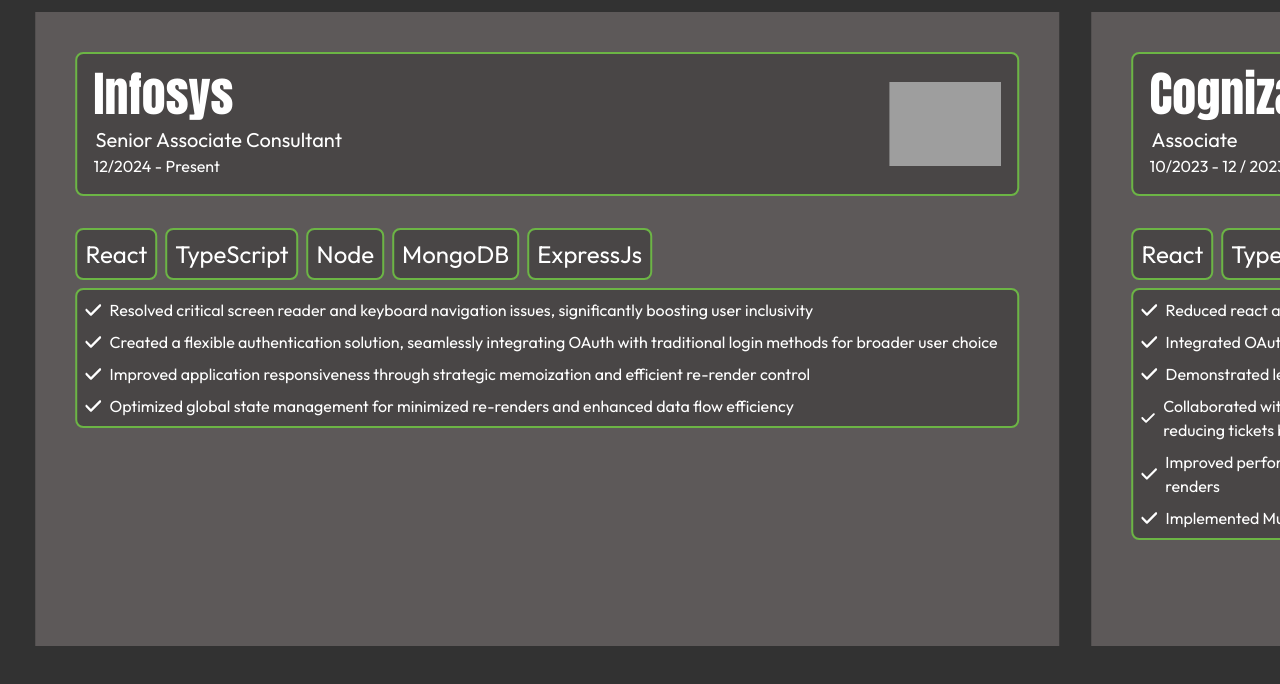
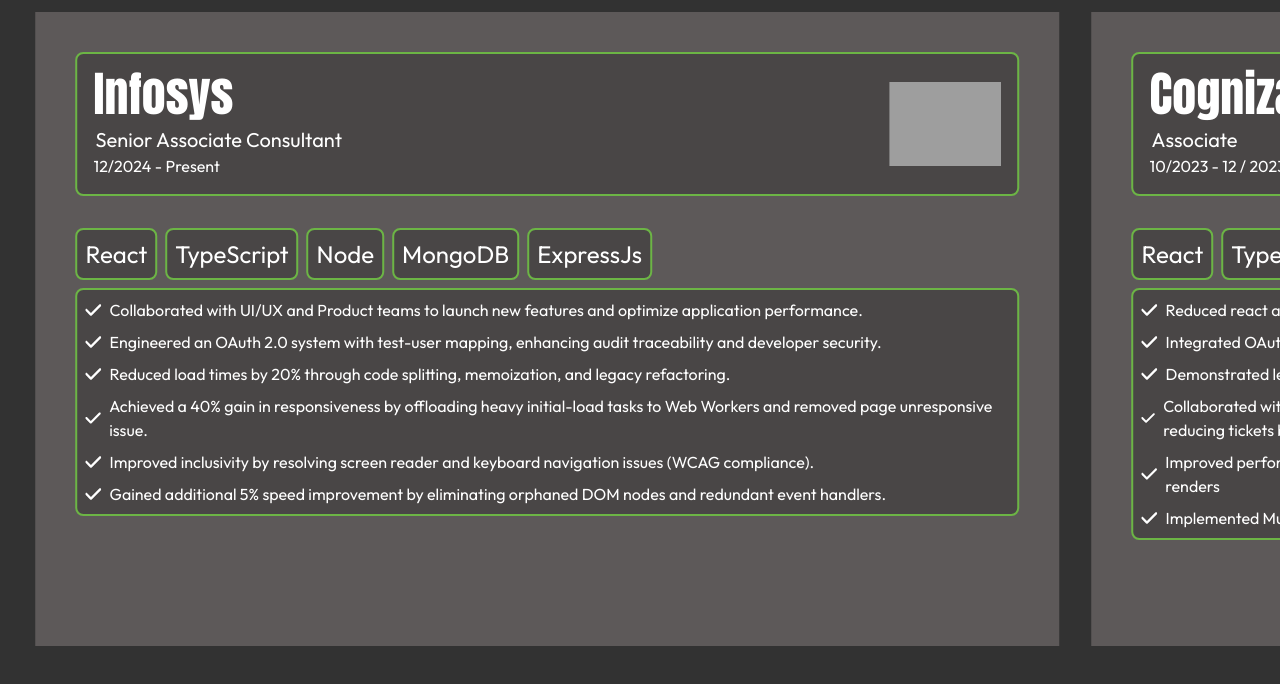
Before and after one commit to s-decico/portfolio, a Next.js app: page / in a window 1280 px wide. Shown: the part 868-1552 px from the top of the page. Built offline with nearby package versions, Linux system fonts and the light colour scheme; grey boxes are pictures that could not be loaded.

Commit message:
Updated experience

```diff
--- a/src/contexts/ExperienceContextProvider.jsx
+++ b/src/contexts/ExperienceContextProvider.jsx
@@ -35,10 +35,12 @@
       companylogo:
         "https://encrypted-tbn0.gstatic.com/images?q=tbn:ANd9GcSOb0W_vzx_kj-Ty0DDoRHMf1k7MFpajnMKVA&s",
       details: [
-        "Resolved critical screen reader and keyboard navigation issues, significantly boosting user inclusivity",
-        "Created a flexible authentication solution, seamlessly integrating OAuth with traditional login methods for broader user choice",
-        "Improved application responsiveness through strategic memoization and efficient re-render control",
-        "Optimized global state management for minimized re-renders and enhanced data flow efficiency",
+        "Collaborated with UI/UX and Product teams to launch new features and optimize application performance.",
+        "Engineered an OAuth 2.0 system with test-user mapping, enhancing audit traceability and developer security.",
+        "Reduced load times by 20% through code splitting, memoization, and legacy refactoring.",
+        "Achieved a 40% gain in responsiveness by offloading heavy initial-load tasks to Web Workers and removed page unresponsive issue.",
+        "Improved inclusivity by resolving screen reader and keyboard navigation issues (WCAG compliance).",
+        "Gained additional 5% speed improvement by eliminating orphaned DOM nodes and redundant event handlers.",
       ],
     },
     {
```
